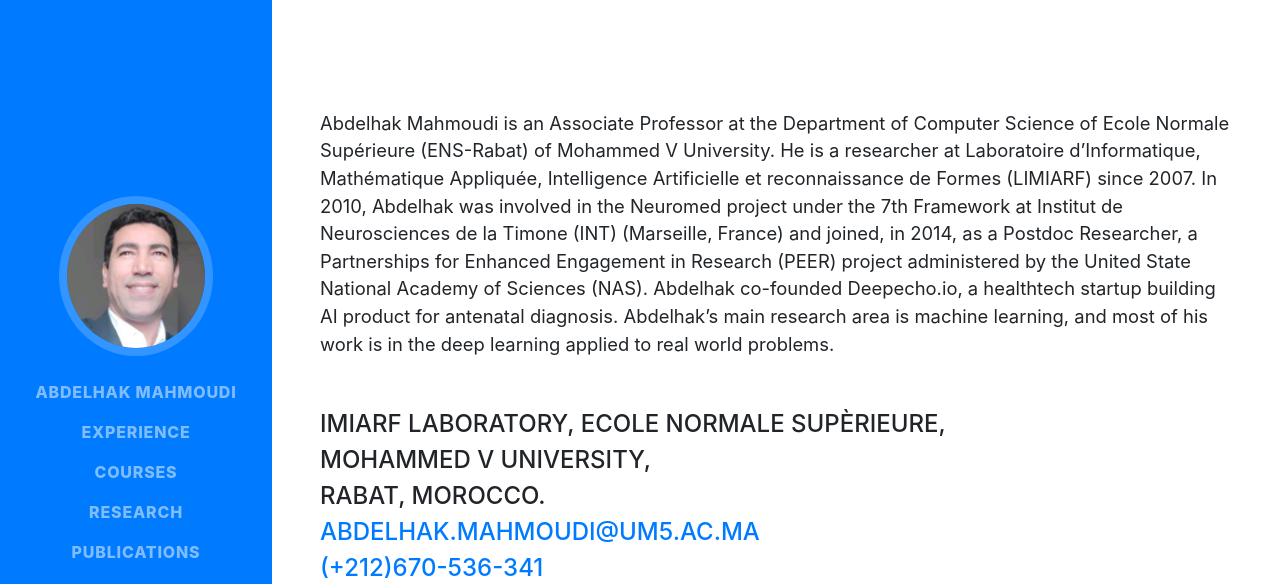
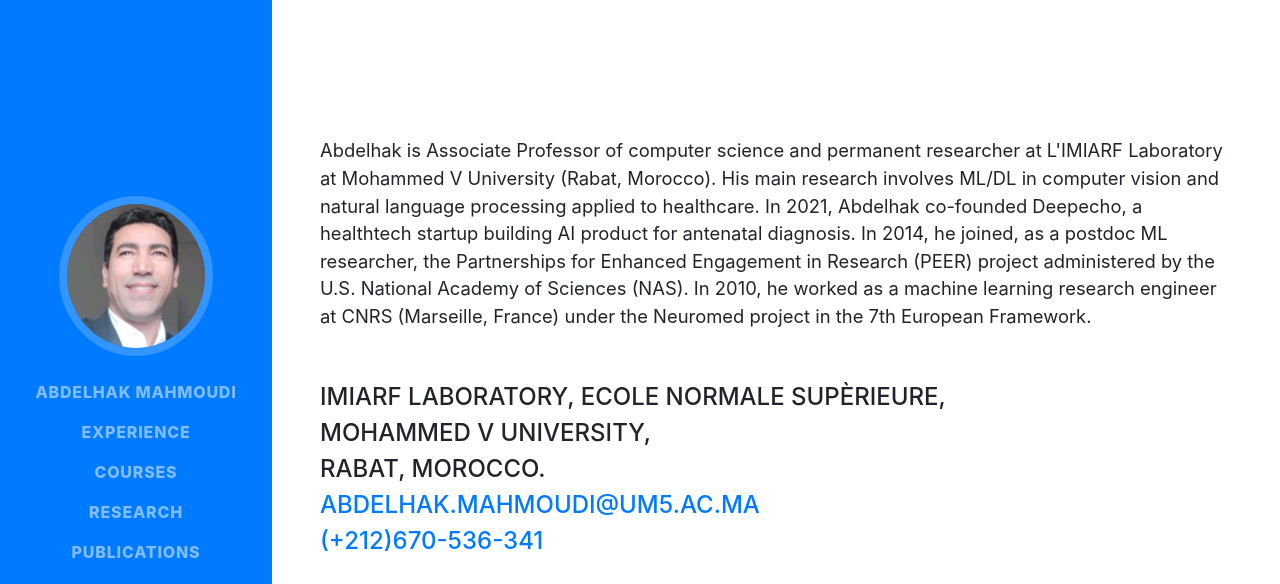
Before and after one commit to AbdelMahm/profile, a website with bundled scripts: page index.html in a window 1280 px wide. Shown: the top 584 px of the page. Built offline with nearby package versions, Linux system fonts and the light colour scheme; a web font is replaced by a local one.

Commit message:
Update index.html

```diff
--- a/index.html
+++ b/index.html
@@ -95,18 +95,7 @@
       >
         <div class="w-100">
           <p class="lead mb-5">
-            Abdelhak Mahmoudi is an Associate Professor at the Department of
-            Computer Science of Ecole Normale Supérieure (ENS-Rabat) of Mohammed
-            V University. He is a researcher at Laboratoire d’Informatique,
-            Mathématique Appliquée, Intelligence Artificielle et reconnaissance
-            de Formes (LIMIARF) since 2007. In 2010, Abdelhak was involved in
-            the Neuromed project under the 7th Framework at Institut de
-            Neurosciences de la Timone (INT) (Marseille, France) and joined, in
-            2014, as a Postdoc Researcher, a Partnerships for Enhanced
-            Engagement in Research (PEER) project administered by the United
-            State National Academy of Sciences (NAS). Abdelhak co-founded Deepecho.io, a healthtech startup building AI product for antenatal diagnosis. Abdelhak’s main research
-            area is machine learning, and most of his work is in the deep
-            learning applied to real world problems.
+            Abdelhak is Associate Professor of computer science and permanent researcher at L'IMIARF Laboratory at Mohammed V University (Rabat, Morocco). His main research involves ML/DL in computer vision and natural language processing applied to healthcare. In 2021, Abdelhak co-founded Deepecho, a healthtech startup building AI product for antenatal diagnosis. In 2014, he joined, as a postdoc ML researcher, the Partnerships for Enhanced Engagement in Research (PEER) project administered by the U.S. National Academy of Sciences (NAS). In 2010, he worked as a machine learning research engineer at CNRS (Marseille, France) under the Neuromed project in the 7th European Framework.
           </p>
 
           <div class="subheading mb-5">
```
